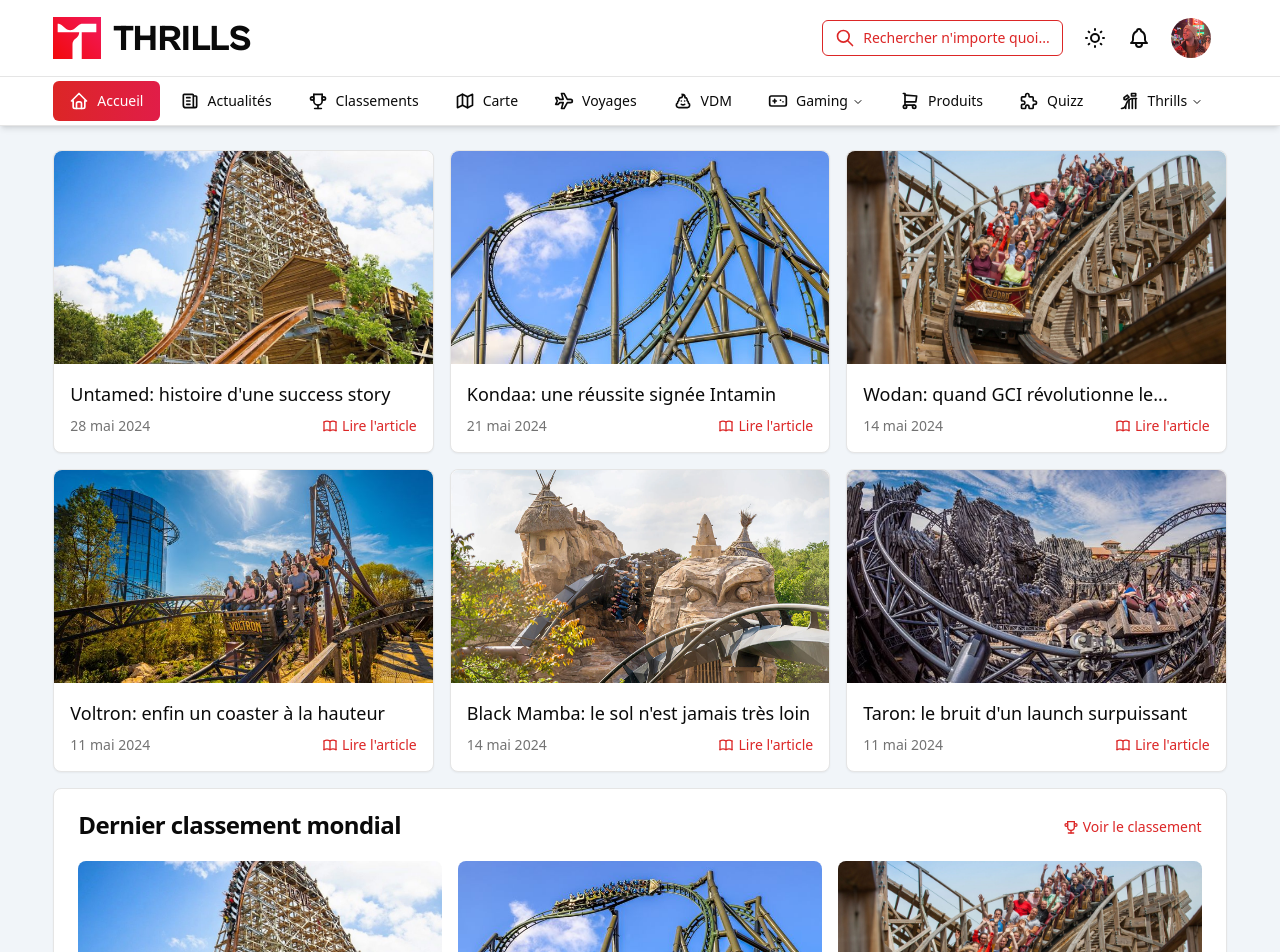
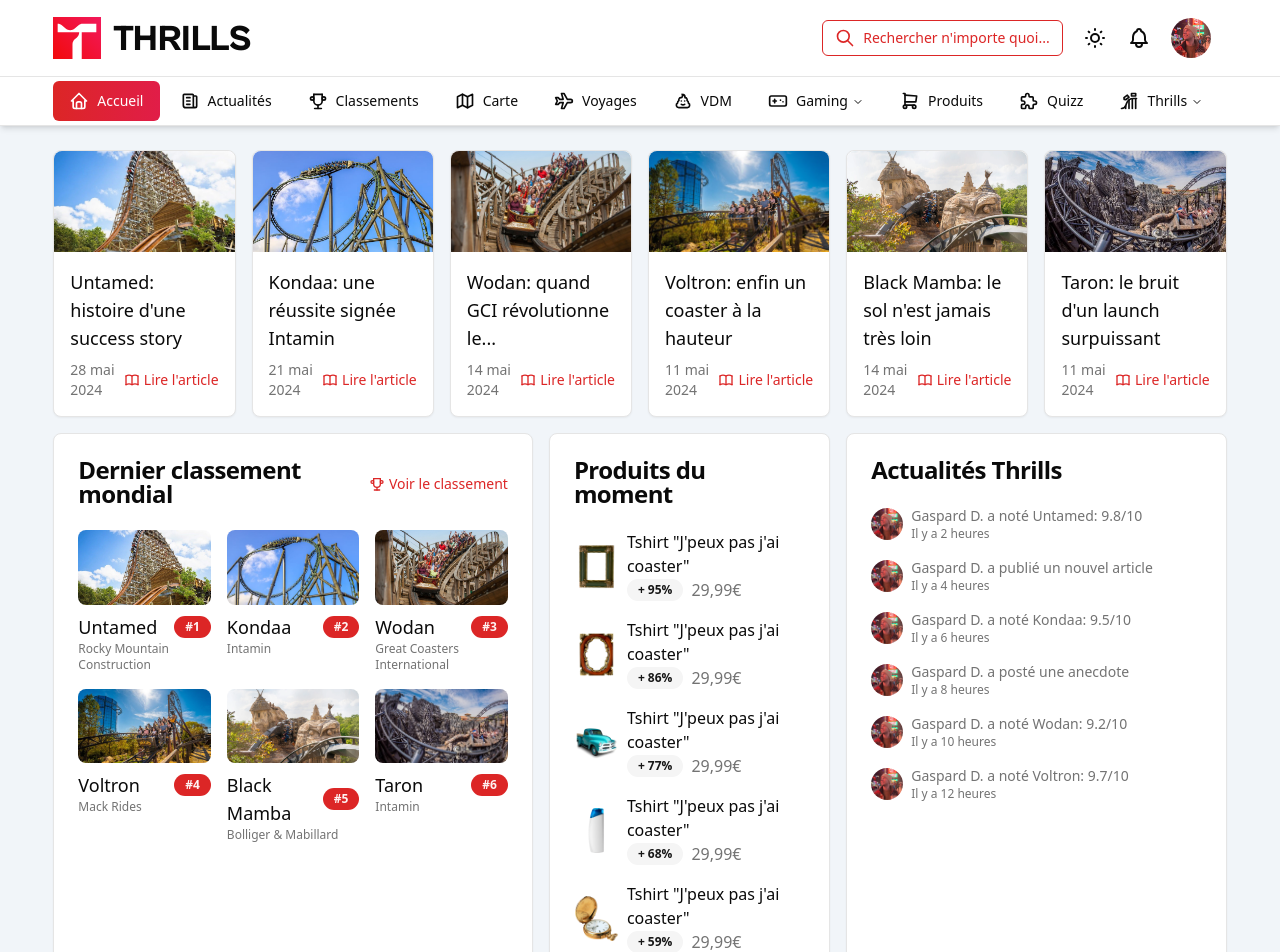
Before and after one commit to INOVANCY/TW-Front, a Next.js app: page / in a window 1280 px wide. Shown: the top 952 px of the page. Built offline with nearby package versions, Linux system fonts and the light colour scheme.

Commit message:
Responsive

```diff
--- a/src/app/page.tsx
+++ b/src/app/page.tsx
@@ -138,7 +138,7 @@
         {newsList.map((news) => (
           <Link
             href={`/news/${news.id}`}
-            className="col-span-12 sm:col-span-6 lg:col-span-4 2xl:col-span-2 "
+            className="col-span-12 sm:col-span-6 lg:col-span-4 xl:col-span-2"
             key={news.id}
           >
             <Card className="h-full">
@@ -165,7 +165,7 @@
             </Card>
           </Link>
         ))}
-        <Card className="col-span-12 2xl:col-span-5">
+        <Card className="col-span-12 xl:col-span-5">
           <CardHeader>
             <div className="flex flex-col items-center justify-between md:flex-row">
               <CardTitle>Dernier classement mondial</CardTitle>
@@ -210,7 +210,7 @@
             </div>
           </CardContent>
         </Card>
-        <Card className="col-span-12 md:col-span-6 2xl:col-span-3">
+        <Card className="col-span-12 md:col-span-6 xl:col-span-3">
           <CardHeader>
             <CardTitle>Produits du moment</CardTitle>
           </CardHeader>
@@ -236,7 +236,7 @@
             ))}
           </CardContent>
         </Card>
-        <Card className="col-span-12 md:col-span-6 2xl:col-span-4">
+        <Card className="col-span-12 md:col-span-6 xl:col-span-4">
           <CardHeader>
             <CardTitle>Actualités Thrills</CardTitle>
           </CardHeader>
--- a/src/components/app/HorizontalMenu.tsx
+++ b/src/components/app/HorizontalMenu.tsx
@@ -188,8 +188,8 @@
       <div className="block xl:hidden">
         <Sheet>
           <SheetTrigger asChild>
-            <Button size="icon" variant="outline" className="my-1">
-              <IconMenu2 />
+            <Button variant="outline" className="my-1">
+              <IconMenu2 className="me-2" /> Menu
             </Button>
           </SheetTrigger>
           <SheetContent side="left">
```
